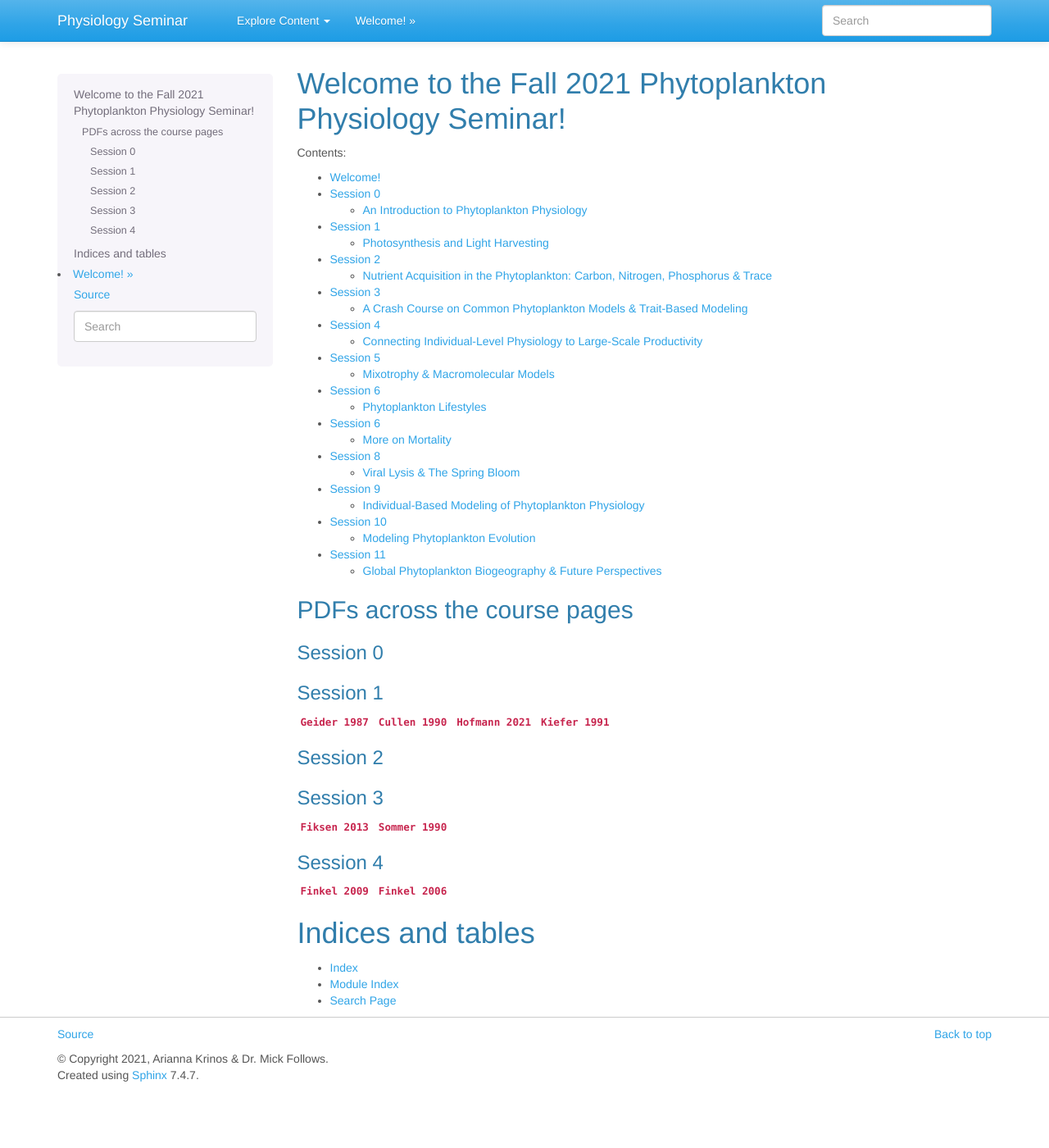
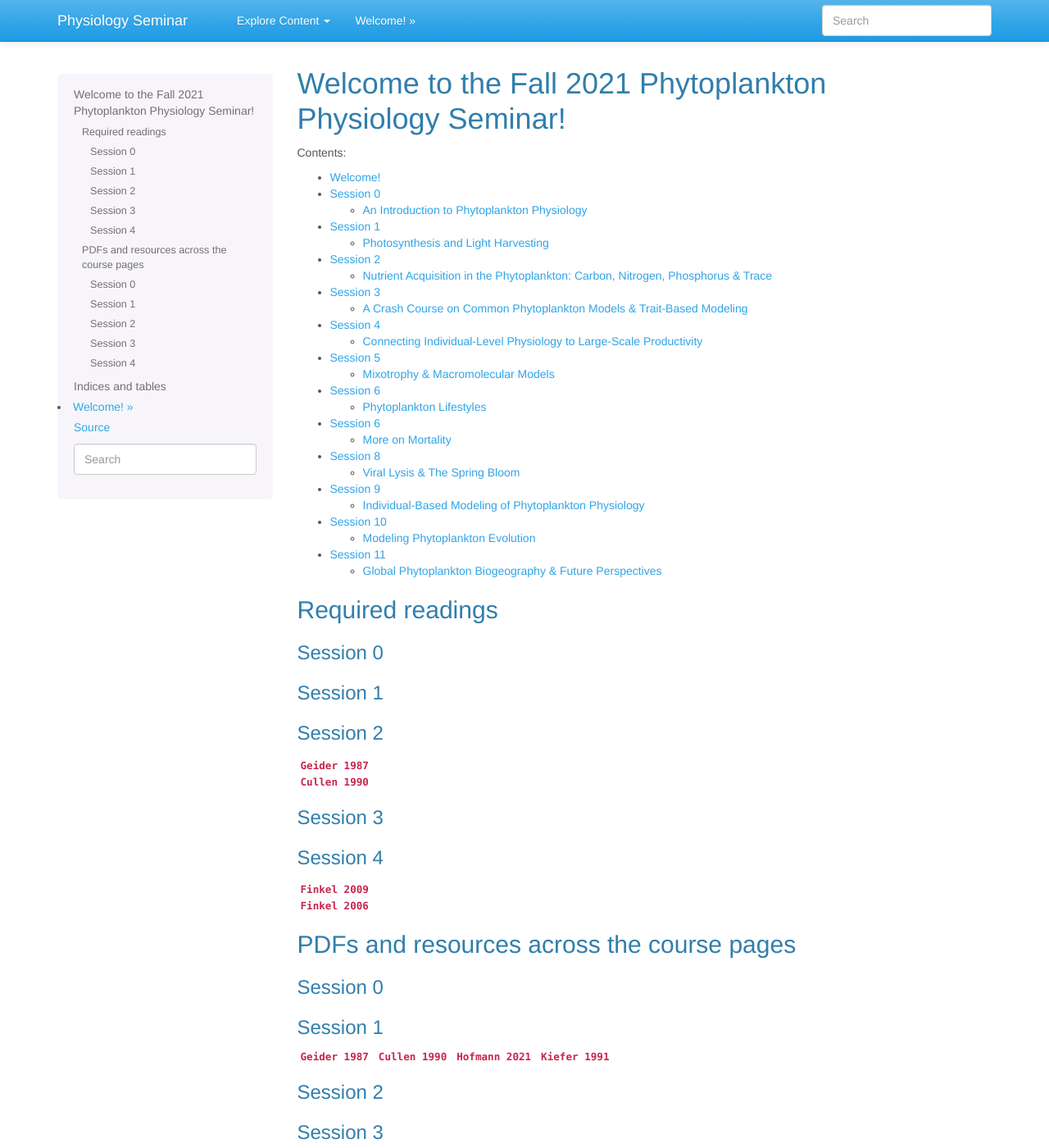
Before and after one commit to akrinos/2021-phyto-phys, a Sphinx documentation site: the page built from docs/index.rst, in a window 1280 px wide and 1400 px high. Shown: the whole window at 82% size. Built offline with Sphinx 7.4.7, drawn with Linux system fonts in a browser that asks for light colours.

Commit message:
Adding more required readings

```diff
--- a/docs/index.rst
+++ b/docs/index.rst
@@ -24,8 +24,32 @@ Welcome to the Fall 2021 Phytoplankton Physiology Seminar!
    week-eleven.md
    week-twelve.md
 
-PDFs across the course pages
-----------------------------
+Required readings
+-----------------
+
+Session 0
+#########
+
+
+Session 1
+#########
+
+Session 2
+#########
+| :download:`Geider 1987 <../_literature/session1/geider1987.pdf>`
+| :download:`Cullen 1990 <../_literature/session1/cullen1990.pdf>`
+
+Session 3
+#########
+
+Session 4
+#########
+| :download:`Finkel 2009 <../_literature/session4/litchman2015.pdf>`
+| :download:`Finkel 2006 <../_literature/session4/finkel2006.pdf>`
+
+
+PDFs and resources across the course pages
+------------------------------------------
 
 Session 0
 #########
@@ -47,7 +71,7 @@ Session 3
 
 Session 4
 #########
-:download:`Finkel 2009 <../_literature/session4/finkel2009.pdf>`
+:download:`Finkel 2009 <../_literature/session4/litchman2015.pdf>`
 :download:`Finkel 2006 <../_literature/session4/finkel2006.pdf>`
 
 
```
Also changed, not shown: docs/week-five.md (+1 -1 lines), 1 other file.
